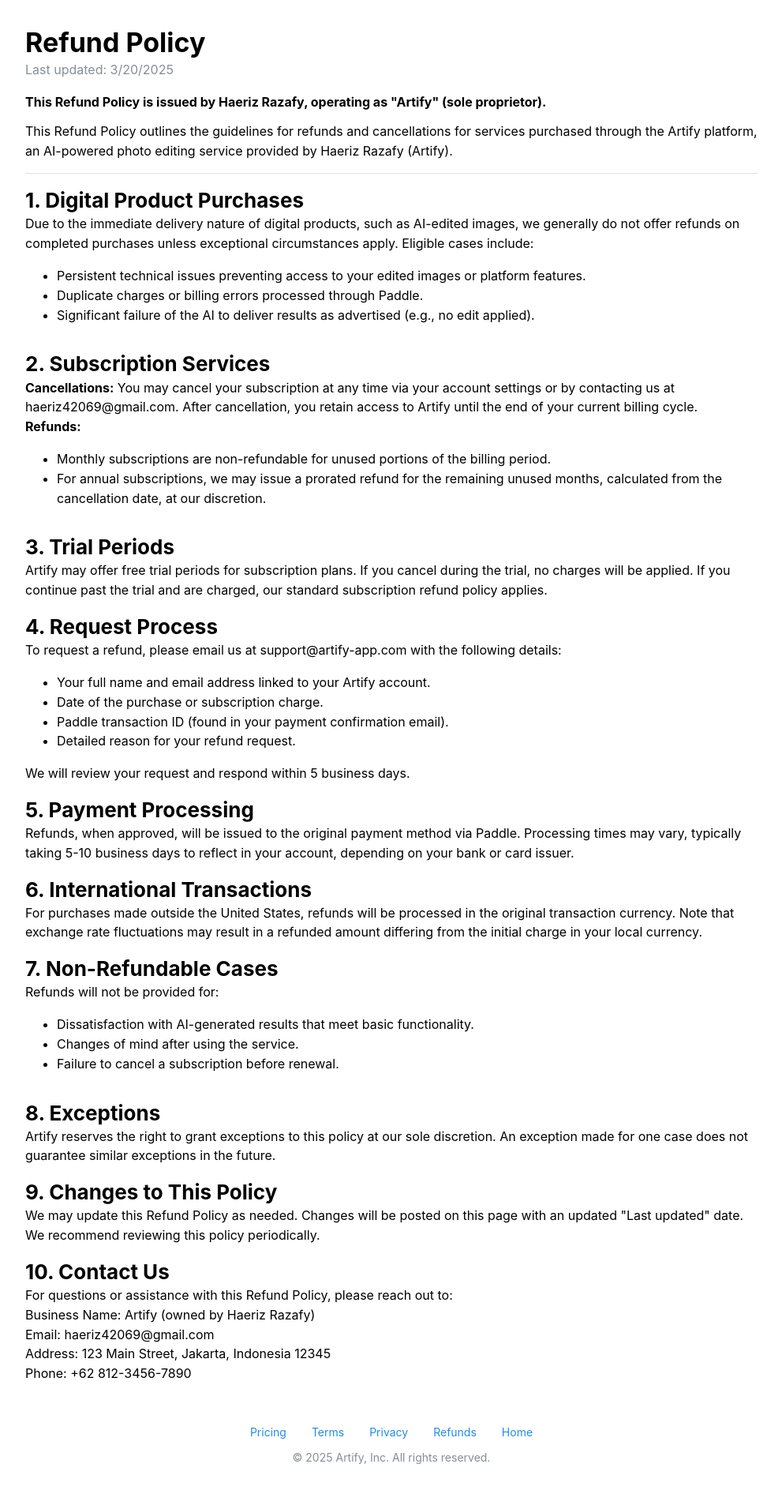
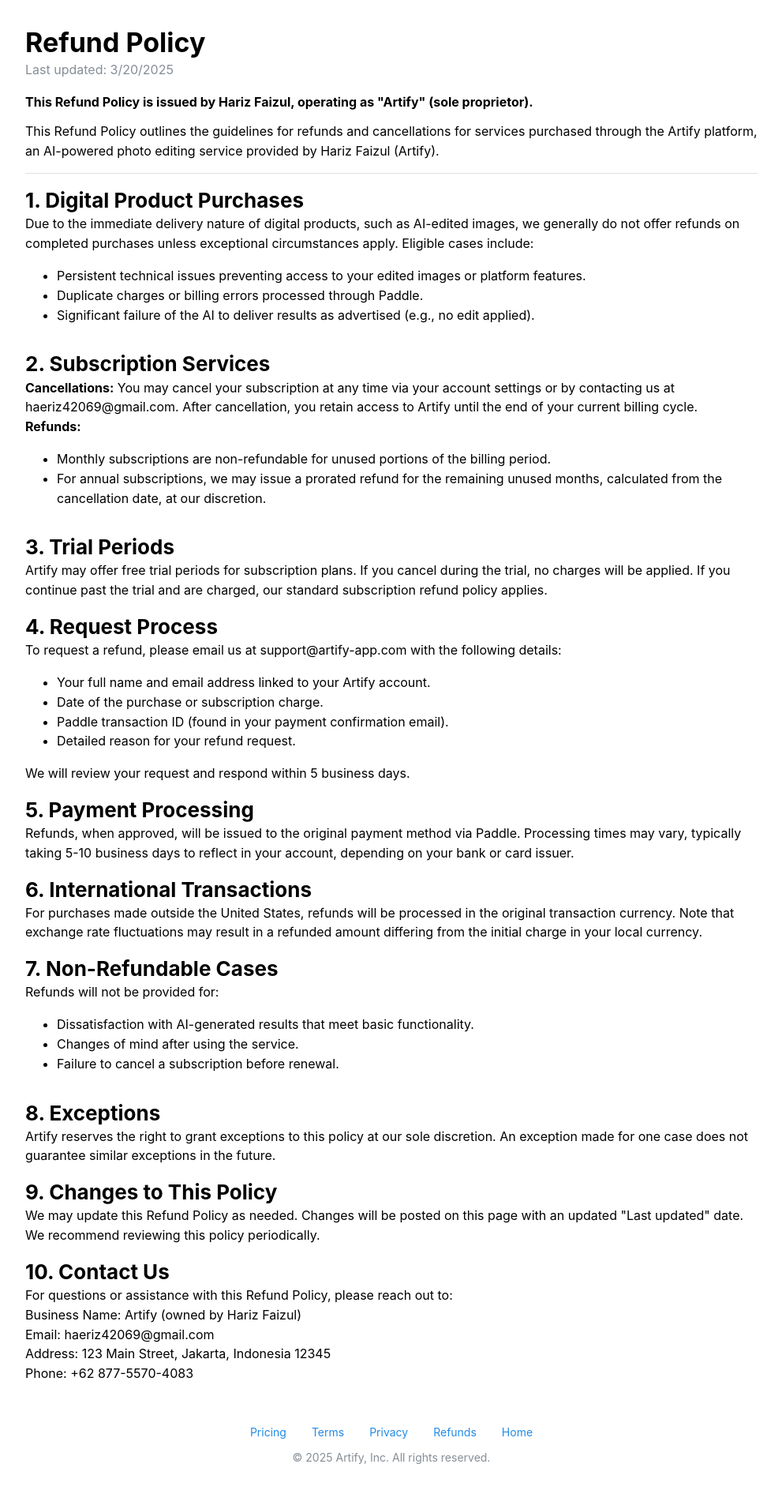
Before and after one commit to Haeryz/Artify, a React (Vite) app in the folder frontend/: page /refunds in a window 1280 px wide. Shown: the top 1892 px of the page at 79% size, without its empty margins (144-1135 px from the left). Built offline with nearby package versions, Linux system fonts and the light colour scheme; no server answers.

Commit message:
Update business ownership details and contact information across Pricing, Privacy, Refunds, and Terms pages

```diff
--- a/frontend/src/pages/Pricing.tsx
+++ b/frontend/src/pages/Pricing.tsx
@@ -88,7 +88,7 @@
           <Box>
             <Title ta="center" order={1}>Artify AI Photo Editing Pricing</Title>
             <Text ta="center" fw={700} mt="md">
-              Owned and operated by Haeriz Razafy, Sole Proprietor
+              Owned and operated by Hariz Faizul, Sole Proprietor
             </Text>
             <Text ta="center" c="dimmed" size="lg" mt="sm">
               Choose the perfect AI-powered photo editing plan for your creative needs
@@ -304,7 +304,7 @@
             <Title order={4}>Need an Enterprise Solution?</Title>
             <Text>
               Our enterprise plans offer advanced features, custom integrations, dedicated support,
-              and volume pricing for teams of all sizes. Contact Haeriz Razafy directly for enterprise pricing.
+              and volume pricing for teams of all sizes. Contact Hariz Faizul directly for enterprise pricing.
             </Text>
             <Button variant="outline" color="dark" mt="md">
               Contact Sales
--- a/frontend/src/pages/Privacy.tsx
+++ b/frontend/src/pages/Privacy.tsx
@@ -260,7 +260,7 @@
       <Text>Business Name: Artify (owned by Hariz Faizul)</Text>
       <Text>Email: haeriz42069@gmail.com</Text>
       <Text>Address: 123 Main Street, Jakarta, Indonesia 12345</Text>
-      <Text>Phone: +62 812-3456-7890</Text>
+      <Text>Phone: +62 877-5570-4083</Text>
 
       <Space h="md" />
 
--- a/frontend/src/pages/Refunds.tsx
+++ b/frontend/src/pages/Refunds.tsx
@@ -10,14 +10,14 @@
       <Space h="md" />
 
       <Text fw={700}>
-        This Refund Policy is issued by Haeriz Razafy, operating as "Artify" (sole proprietor).
+        This Refund Policy is issued by Hariz Faizul, operating as "Artify" (sole proprietor).
       </Text>
       <Space h="sm" />
 
       <Text>
         This Refund Policy outlines the guidelines for refunds and cancellations
         for services purchased through the Artify platform, an AI-powered photo
-        editing service provided by Haeriz Razafy (Artify).
+        editing service provided by Hariz Faizul (Artify).
       </Text>
 
       <Space h="md" />
@@ -169,10 +169,10 @@
         For questions or assistance with this Refund Policy, please reach out
         to:
       </Text>
-      <Text>Business Name: Artify (owned by Haeriz Razafy)</Text>
+      <Text>Business Name: Artify (owned by Hariz Faizul)</Text>
       <Text>Email: haeriz42069@gmail.com</Text>
       <Text>Address: 123 Main Street, Jakarta, Indonesia 12345</Text>
-      <Text>Phone: +62 812-3456-7890</Text>
+      <Text>Phone: +62 877-5570-4083</Text>
 
       <Space h="xl" />
       <NavigationFooter />
--- a/frontend/src/pages/Terms.tsx
+++ b/frontend/src/pages/Terms.tsx
@@ -198,7 +198,7 @@
       <Text>Business Name: Artify (owned by Hariz Faizul)</Text>
       <Text>Email: haeriz42069@gmail.com</Text>
       <Text>Address: 123 Main Street, Jakarta, Indonesia 12345</Text>
-      <Text>Phone: +62 812-3456-7890</Text>
+      <Text>Phone: +62 877-5570-4083</Text>
 
       <Space h="xl" />
       <NavigationFooter />
```
